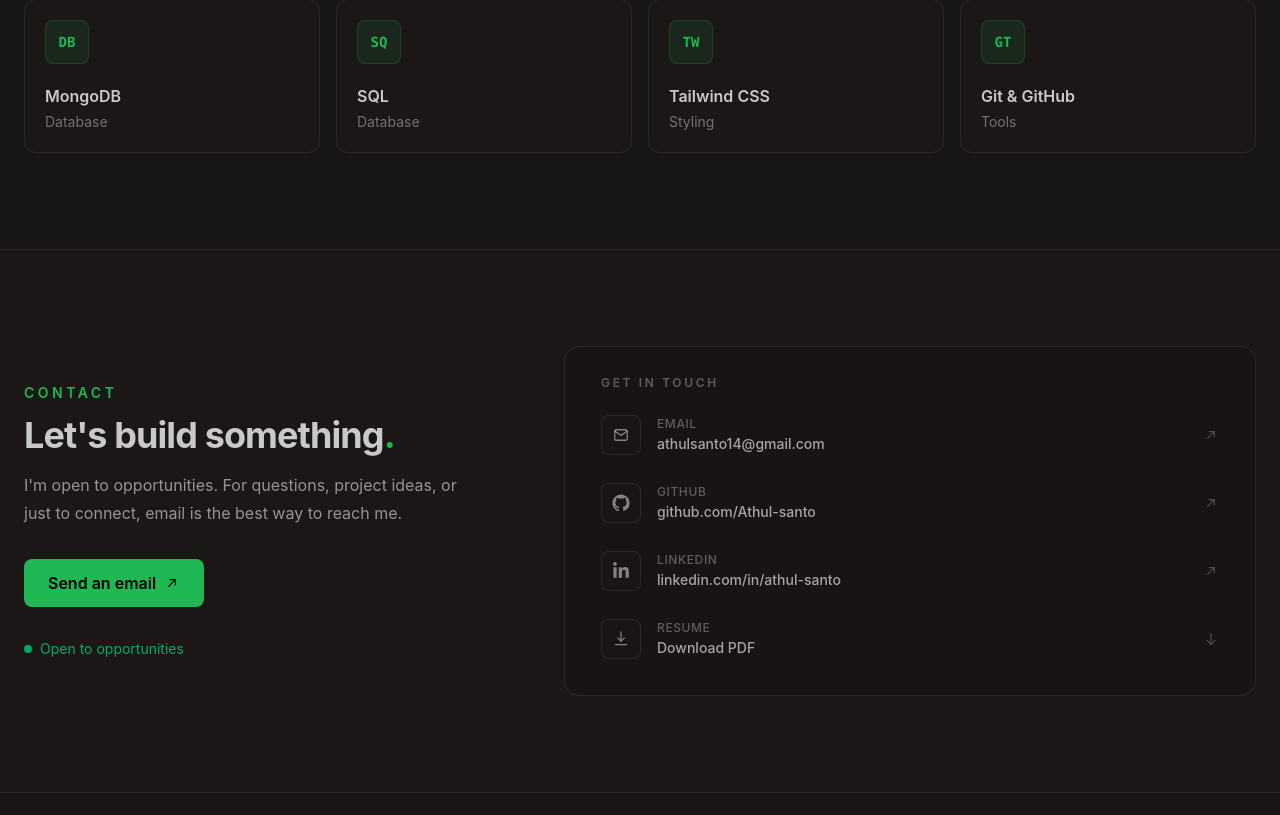
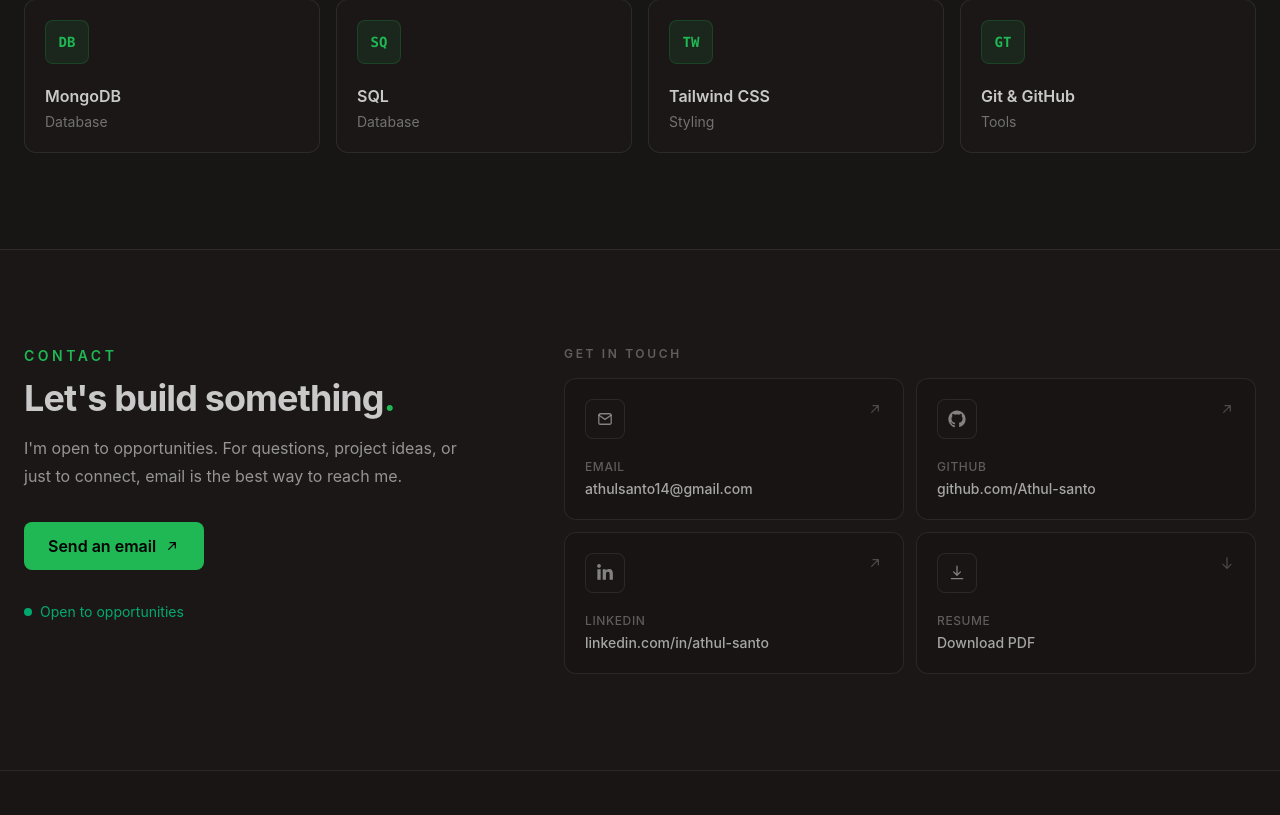
Before and after one commit to Athul-santo/Portfolio, a React (Vite) app in the folder fronetend/: page / in a window 1280 px wide. Shown: the part 1963-2778 px from the top of the page. Built offline with nearby package versions, Linux system fonts and the light colour scheme.

Commit message:
style: arrange contact links in columns

```diff
--- a/fronetend/src/components/Contact.jsx
+++ b/fronetend/src/components/Contact.jsx
@@ -30,30 +30,32 @@
         ? { target: '_blank', rel: 'noopener noreferrer' }
         : {})}
       {...(download ? { download } : {})}
-      className="group flex items-center gap-4 rounded-xl px-3 py-3 transition-colors hover:bg-base-100/70 focus-visible:outline-none focus-visible:ring-2 focus-visible:ring-primary/60"
+      className="group flex flex-col rounded-xl border border-base-content/10 bg-base-200/50 p-4 transition duration-200 hover:-translate-y-0.5 hover:border-primary/30 hover:bg-base-200 focus-visible:outline-none focus-visible:ring-2 focus-visible:ring-primary/60 sm:p-5"
     >
+      <span className="flex items-start justify-between gap-3">
         <span className="flex h-10 w-10 shrink-0 items-center justify-center rounded-lg border border-base-content/10 bg-base-100/60 text-base-content/60 transition group-hover:border-primary/30 group-hover:bg-primary/10 group-hover:text-primary">
           {icon}
         </span>
 
-      <span className="min-w-0 flex-1">
-        <span className="block text-xs font-medium uppercase tracking-wider text-base-content/40">
-          {label}
-        </span>
-        <span className="mt-0.5 block truncate text-sm font-medium text-base-content/80 transition-colors group-hover:text-primary">
-          {value}
-        </span>
-      </span>
-
         <span
           aria-hidden="true"
-        className="text-base-content/30 transition-colors group-hover:text-primary"
+          className="mt-0.5 text-base-content/30 transition-colors group-hover:text-primary"
         >
           {download ? (
             <ArrowDownIcon className="h-4 w-4" />
           ) : (
             <ArrowUpRightIcon className="h-4 w-4" />
           )}
+        </span>
+      </span>
+
+      <span className="mt-5 min-w-0">
+        <span className="block text-xs font-medium uppercase tracking-wider text-base-content/40">
+          {label}
+        </span>
+        <span className="mt-1 block truncate text-sm font-medium text-base-content/80 transition-colors group-hover:text-primary">
+          {value}
+        </span>
       </span>
     </a>
   )
@@ -66,7 +68,7 @@
       className="scroll-mt-24 border-t border-base-content/10 bg-base-100"
     >
       <div className="px-6 py-20 sm:py-24">
-        <div className="grid gap-12 lg:grid-cols-12 lg:items-center lg:gap-16">
+        <div className="grid gap-12 lg:grid-cols-12 lg:items-start lg:gap-16">
           <div className="lg:col-span-5">
             <p className="mb-3 text-sm font-semibold uppercase tracking-[0.25em] text-primary">
               Contact
@@ -99,14 +101,11 @@
           </div>
 
           <div className="lg:col-span-7">
-            <div className="rounded-2xl border border-base-content/10 bg-base-200/50 p-4 sm:p-6">
-              <div className="px-3 pb-2 pt-1">
             <p className="text-xs font-semibold uppercase tracking-[0.22em] text-base-content/40">
               Get in touch
             </p>
-              </div>
 
-              <div className="mt-1 space-y-1">
+            <div className="mt-4 grid gap-3 sm:grid-cols-2">
               <ContactRow
                 href={EMAIL_URL}
                 label="Email"
@@ -140,7 +139,6 @@
           </div>
         </div>
       </div>
-      </div>
     </section>
   )
 }
```
Lines whose indentation alone changed are shown as unchanged.
